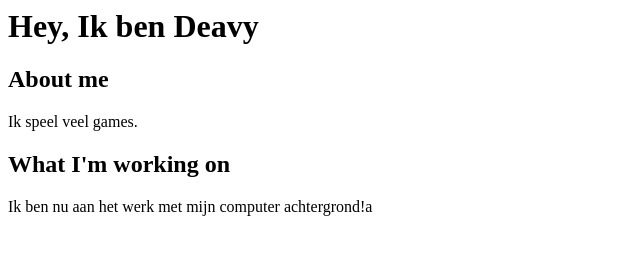
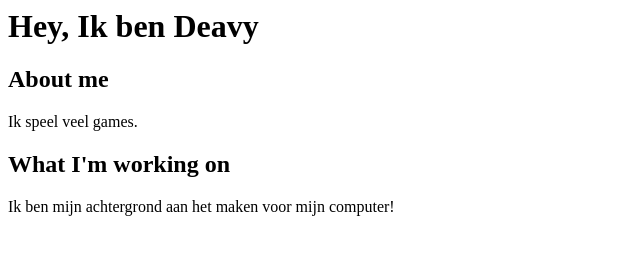
Before and after one commit to DeavyK/Website, a plain HTML site: page index.html in a window 1280 px wide. Shown: the full height of the page, 0-640 px from the left. Drawn offline with Linux system fonts and the light colour scheme.

Commit message:
Update index.html

```diff
--- a/index.html
+++ b/index.html
@@ -10,7 +10,7 @@
         </p>
         <h2>What I'm working on</h2>
         <p>
-            Ik ben nu aan het werk met mijn computer achtergrond!a
+            Ik ben mijn achtergrond aan het maken voor mijn computer!
         </p>
     </body>
 </html>
```
